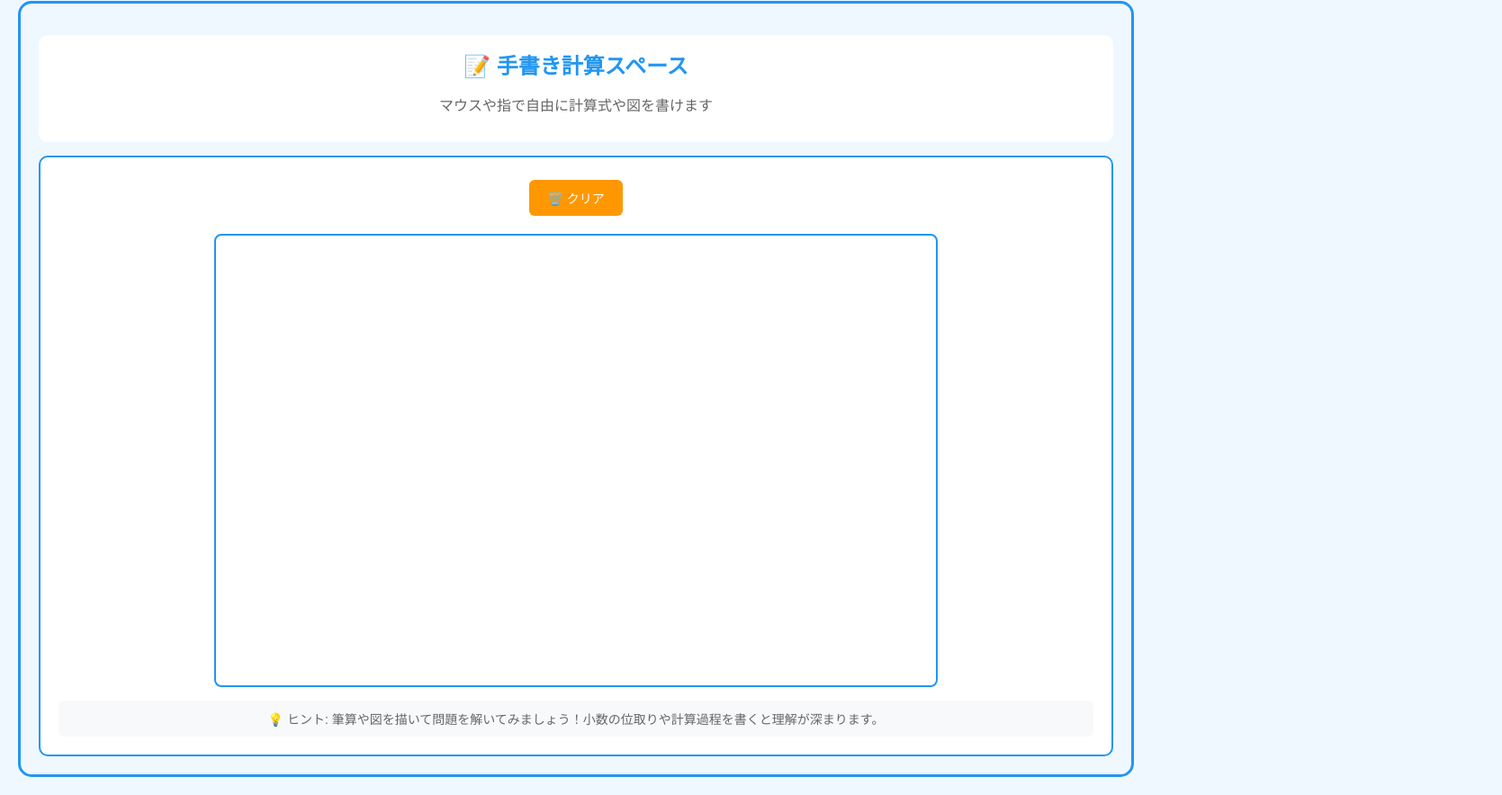
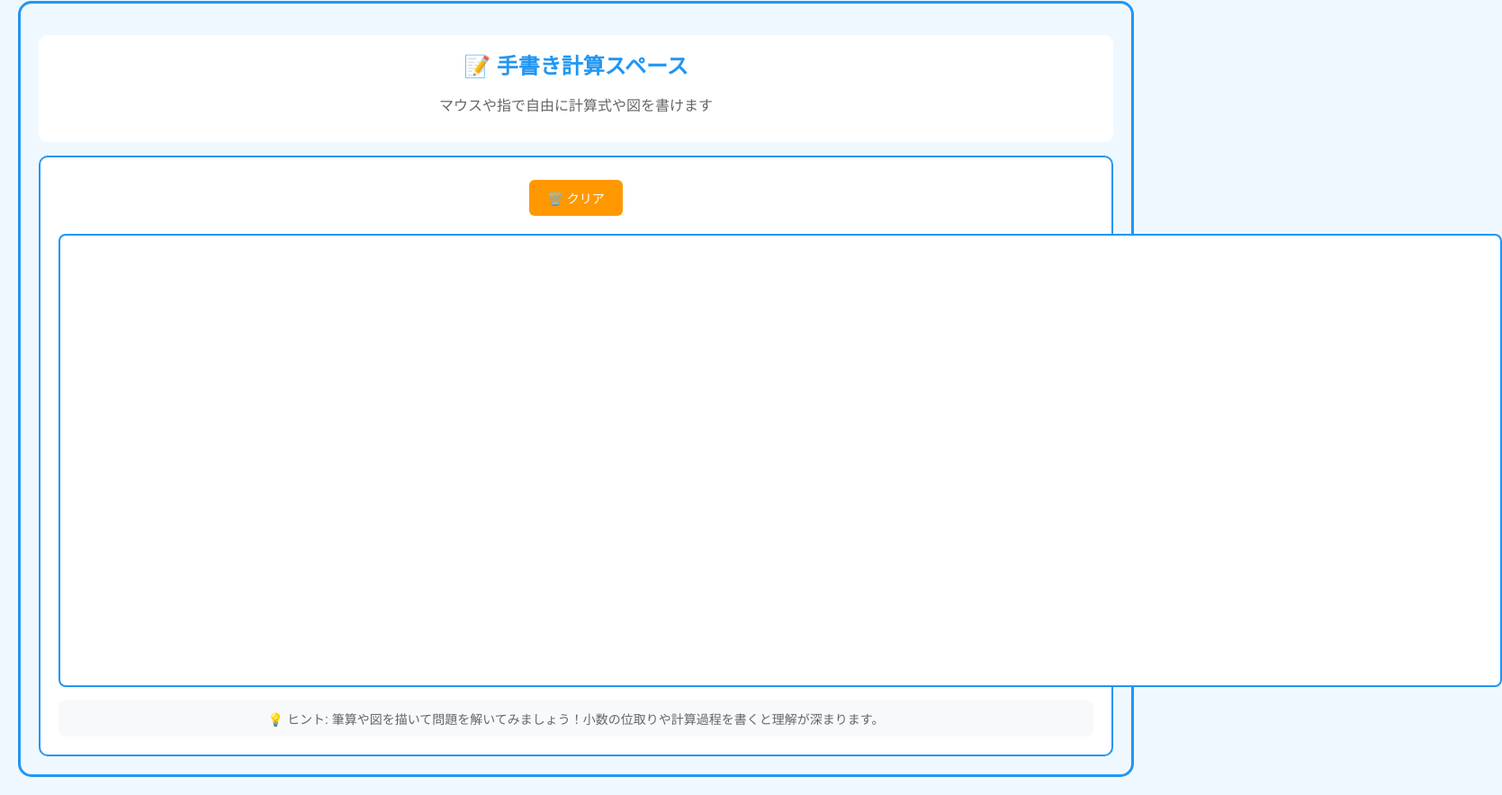
Before and after one commit to ashizawagas/chihaya_math_4th_shousu, a plain HTML site: page index.html in a window 1280 px wide. Shown: the part 1044-1928 px from the top of the page at 90% size, 1669 px wide, since content can reach past the window. Drawn offline with nearby package versions, Linux system fonts and the light colour scheme.

Commit message:
Update index.html

```diff
--- a/index.html
+++ b/index.html
@@ -1489,7 +1489,7 @@ window.addEventListener('load',()=>{
 <div style="margin-bottom:15px;text-align:center">
 <button onclick="clearDrawCanvas()" style="background:#ff9800;color:white;border:none;padding:10px 20px;border-radius:6px;margin:5px;cursor:pointer;font-size:14px">🗑️ クリア</button>
 </div>
-<canvas id="drawArea" width="800" height="500" style="border:2px solid #2196f3;border-radius:8px;background:#fff;touch-action:none;display:block;margin:0 auto;cursor:crosshair"></canvas>
+<canvas id="drawArea" width="1600" height="500" style="border:2px solid #2196f3;border-radius:8px;background:#fff;touch-action:none;display:block;margin:0 auto;cursor:crosshair"></canvas>
 <div style="font-size:14px;color:#666;margin-top:15px;text-align:center;background:#f8f9fa;padding:10px;border-radius:6px">
 💡 ヒント: 筆算や図を描いて問題を解いてみましょう！小数の位取りや計算過程を書くと理解が深まります。
 </div>
```
